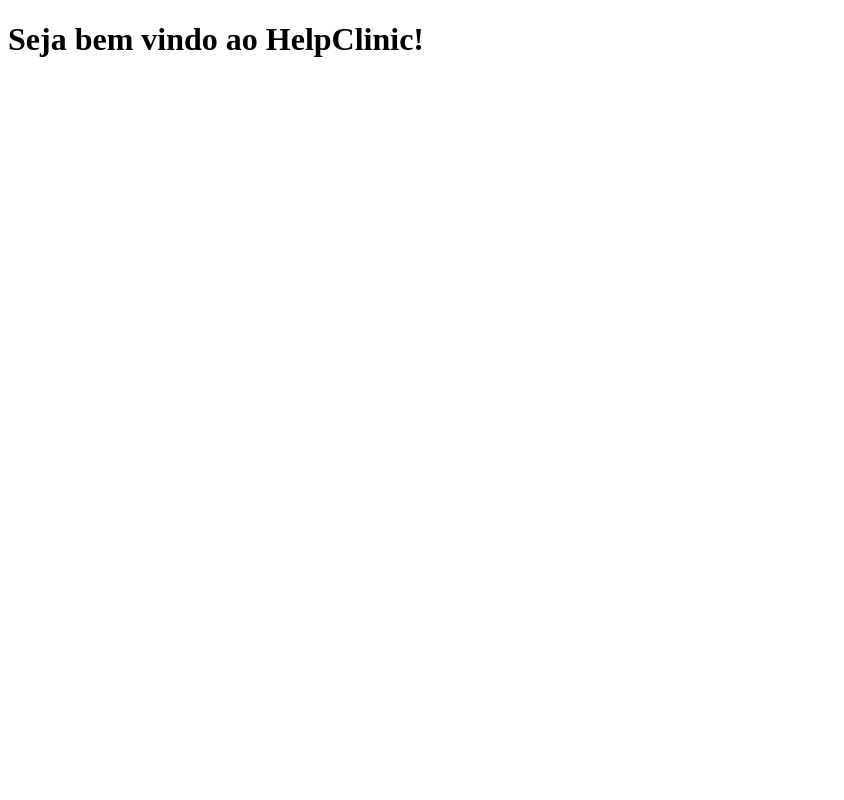
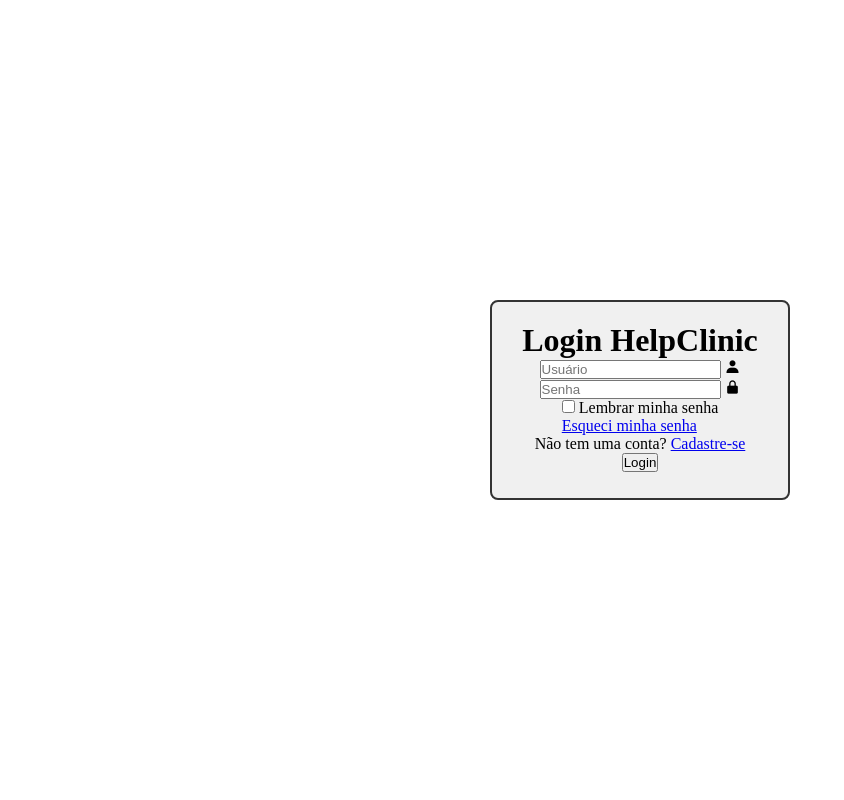
Before and after one commit to Carlos1-crypto/HelpClinic, a Django app: template templates/homepage.html in a window 1280 px wide. Shown: the whole page, without its empty margins (0-844 px from the left). Run offline with Django 5.2, Linux system fonts and the light colour scheme; the template is opened without the code that fills it, so the values that code supplies are empty.

Commit message:
Começo de estilização do site

```diff
--- /dev/null
+++ b/static/style.css
@@ -0,0 +1,40 @@
+* {
+    margin: 0;
+    padding: 0;
+    box-sizing: border-box;
+}
+
+body {
+    height: 100vh;
+    /* Altura total da viewport */
+    margin: 0;
+    /* Remove margens padrão */
+    display: flex;
+    justify-content: center;
+    /* Centraliza horizontalmente */
+    align-items: center;
+    /* Centraliza VERTICALMENTE */
+}
+
+.container {
+    width: 300px;
+    /* Largura */
+    height: 200px;
+    /* Altura */
+    background-color: #f0f0f0;
+    /* Cor de fundo */
+    border: 2px solid #333;
+    /* Borda: espessura, tipo, cor */
+    padding: 20px;
+    /* Espaçamento interno */
+    margin: 10px;
+    /* Margem externa */
+    border-radius: 8px;
+    /* Cantos arredondados */
+    box-sizing: border-box;
+    /* Garante que o padding/borda não aumentem o tamanho total */
+    display: flex;
+    flex-direction: column;
+    align-items: center;
+
+}
--- a/templates/homepage.html
+++ b/templates/homepage.html
@@ -2,15 +2,40 @@
 <html lang="pt-br">
 
 <head>
-    <title>HelpClinic</title>
+    <title>HelpClinic Login</title>
     <meta name="description" content="Um site que busca ajudar clínicas de hospitais">
+    <link href='https://unpkg.com/boxicons@2.1.4/css/boxicons.min.css' rel='stylesheet'>
+    <link rel="stylesheet" href="../static/style.css">
 </head>
 
 <body>
-    <header>
-        <h1>Seja bem vindo ao HelpClinic!</h1>
-    </header>
     <main>
+        <form>
+            <div class="container">
+                <h1>Login HelpClinic</h1>
+                <div id="box" class="input-box">
+                    <input placeholder='Usuário' type="email">
+                    <i class="bx bxs-user"></i>
+                </div>
+                <div>
+                    <input placeholder='Senha' type="password">
+                    <i class="bx bxs-lock-alt"></i>
+                </div>
+                <div>
+                    <label>
+                        <input type="checkbox">
+                        Lembrar minha senha
+                    </label>
+                    <br>
+
+                    <a href="#">Esqueci minha senha</a>
+                </div>
+                <div>
+                    <p>Não tem uma conta? <a href="#">Cadastre-se</a></p>
+                </div>
+                <button type="submit">Login</button>
+            </div>
+        </form>
 
     </main>
     <footer>
```
